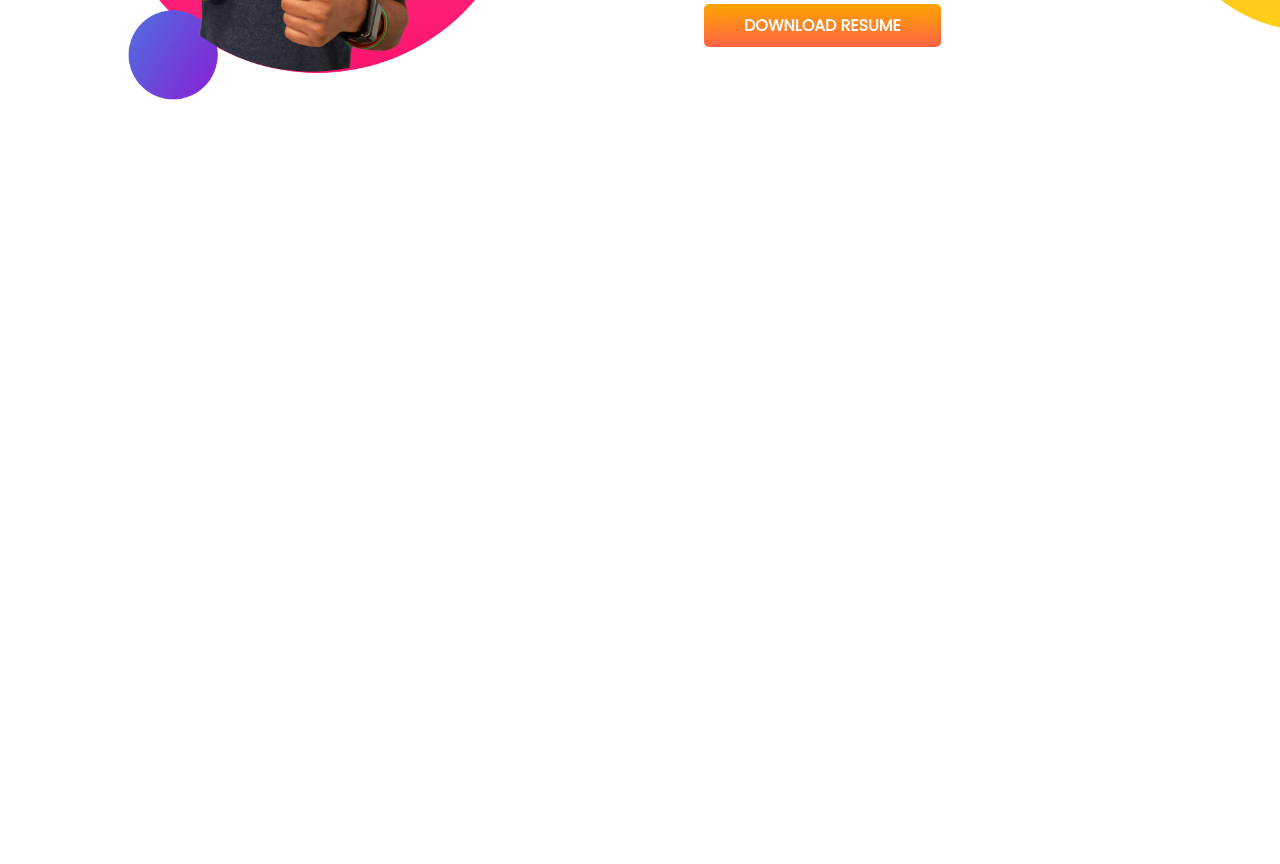
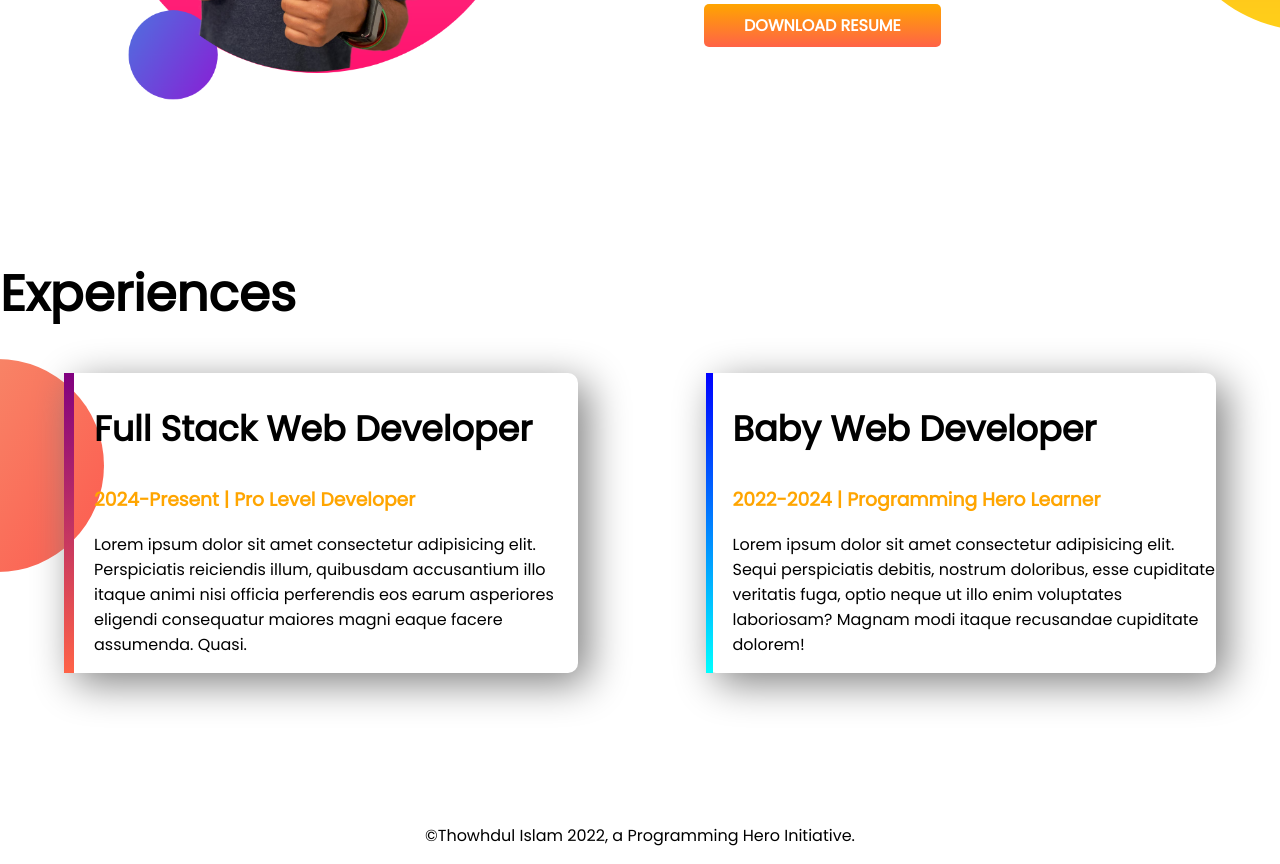
Before and after one commit to thowhidulislam/practice-portfolio, a plain HTML site: page index.html in a window 1280 px wide. Shown: the part 1006-1870 px from the top of the page. Before the commit the page ends 1263 px from the top, so only its background shows below. Drawn offline with Linux system fonts and the light colour scheme.

Commit message:
experience and footer added.

```diff
--- a/index.html
+++ b/index.html
@@ -49,6 +49,34 @@
         </div>
     </section>
 
+    <section class="experiences">
+        <h1>Experiences</h1>
+        <div class="flexible-container">
+            <div id="full-stack-experience" class="experience-item">
+                <h2>Full Stack Web Developer</h2>
+                <h3 class="orange-color">2024-Present | Pro Level Developer</h3>
+                <p>
+                    Lorem ipsum dolor sit amet consectetur adipisicing elit. Perspiciatis reiciendis illum, quibusdam
+                    accusantium illo itaque animi nisi officia perferendis eos earum asperiores eligendi consequatur
+                    maiores
+                    magni eaque facere assumenda. Quasi.
+                </p>
+            </div>
+            <div id="web-dev-experience" class="experience-item">
+                <h2>Baby Web Developer</h2>
+                <h3 class="orange-color">2022-2024 | Programming Hero Learner</h3>
+                <p>
+                    Lorem ipsum dolor sit amet consectetur adipisicing elit. Sequi perspiciatis debitis, nostrum
+                    doloribus,
+                    esse cupiditate veritatis fuga, optio neque ut illo enim voluptates laboriosam? Magnam modi itaque
+                    recusandae cupiditate dolorem!
+                </p>
+            </div>
+        </div>
+    </section>
+    <footer>
+        <p>&copy;Thowhdul Islam 2022, a Programming Hero Initiative.</p>
+    </footer>
 </body>
 
 </html>
--- a/style.css
+++ b/style.css
@@ -15,7 +15,8 @@ h2 {
     font-size: 35px;
 }
 
-section {
+
+.flexible-container {
     display: flex;
     margin-bottom: 150px;
 }
@@ -51,3 +52,34 @@ section {
     background-repeat: no-repeat;
     background-position: right;
 }
+
+.experiences {
+    background-image:url(images/exp-bg.png);
+    background-repeat: no-repeat;
+    background-position: left;
+}
+
+.experience-item {
+    width: 40%;
+    margin-left: 5%;
+    margin-right: 5%;
+    padding-left: 20px;
+    border-radius: 10px;
+    box-shadow: 10px 10px 40px grey;
+}
+
+#full-stack-experience {
+    border-left: 10px solid;
+    border-image: linear-gradient(purple, tomato);
+    border-image-slice: 1;
+}
+
+#web-dev-experience {
+    border-left: 7px solid;
+    border-image: linear-gradient(blue,cyan);
+    border-image-slice: 1;
+}
+
+footer {
+    text-align: center;
+}
```
